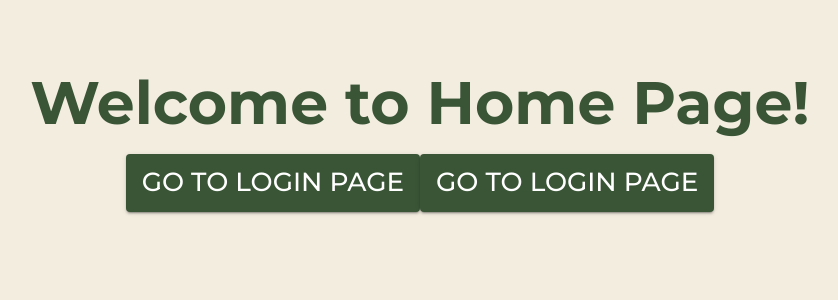
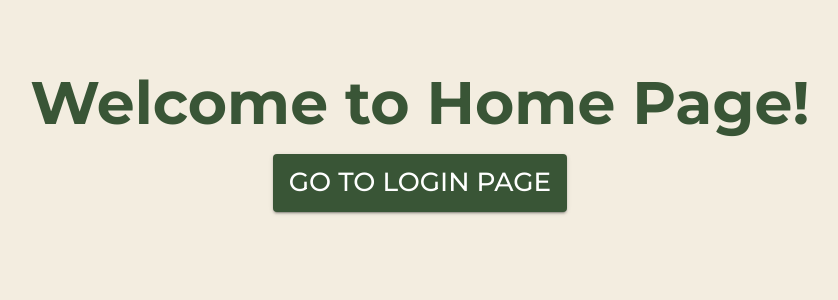
Before and after one commit to Rqkko/rendezvous, a React (Vite) app in the folder rendezvousapp.client/: page / in a window 1280 px wide. Shown: the top 300 px of the page, without its empty margins (220-1058 px from the left). Built offline with nearby package versions, Linux system fonts and the light colour scheme.

Commit message:
update OpaqueButton to handle style injection

```diff
--- a/rendezvousapp.client/src/components/OpaqueButton.tsx
+++ b/rendezvousapp.client/src/components/OpaqueButton.tsx
@@ -1,15 +1,17 @@
+import { SxProps } from "@mui/material";
 import Button from "@mui/material/Button";
 
 interface OpaqueButtonProps {
     handleClick: () => void;
+    style?: SxProps;
 }
 
-function OpaqueButton({ handleClick }: OpaqueButtonProps) {
+function OpaqueButton({ handleClick, style }: OpaqueButtonProps) {
     return (
         <Button
         variant="contained"
         color="primary"
-        sx={{ mt: 2 }}
+        sx={{ mt: 2, ...style }}
         onClick={() => {
             handleClick();
         }}
--- a/rendezvousapp.client/src/views/Home.tsx
+++ b/rendezvousapp.client/src/views/Home.tsx
@@ -1,4 +1,4 @@
-import { Button, Container, Typography } from "@mui/material";
+import { Container, Typography } from "@mui/material";
 import { useNavigate } from "react-router-dom";
 import OpaqueButton from "../components/OpaqueButton";
 
@@ -9,18 +9,9 @@ function Home() {
         <Container>
             <Typography variant="h1">Welcome to Home Page!</Typography>
 
-            <Button
-                variant="contained"
-                color="primary"
-                sx={{ mt: 2 }}
-                onClick={() => {
-                    navigate("/login");
-                }}
-            >
-                Go to Login Page
-            </Button>
-
-            <OpaqueButton handleClick={() => navigate("/login")} />
+            <OpaqueButton
+                handleClick={() => navigate("/login")}
+            />
         </Container>
     );
 }
```
